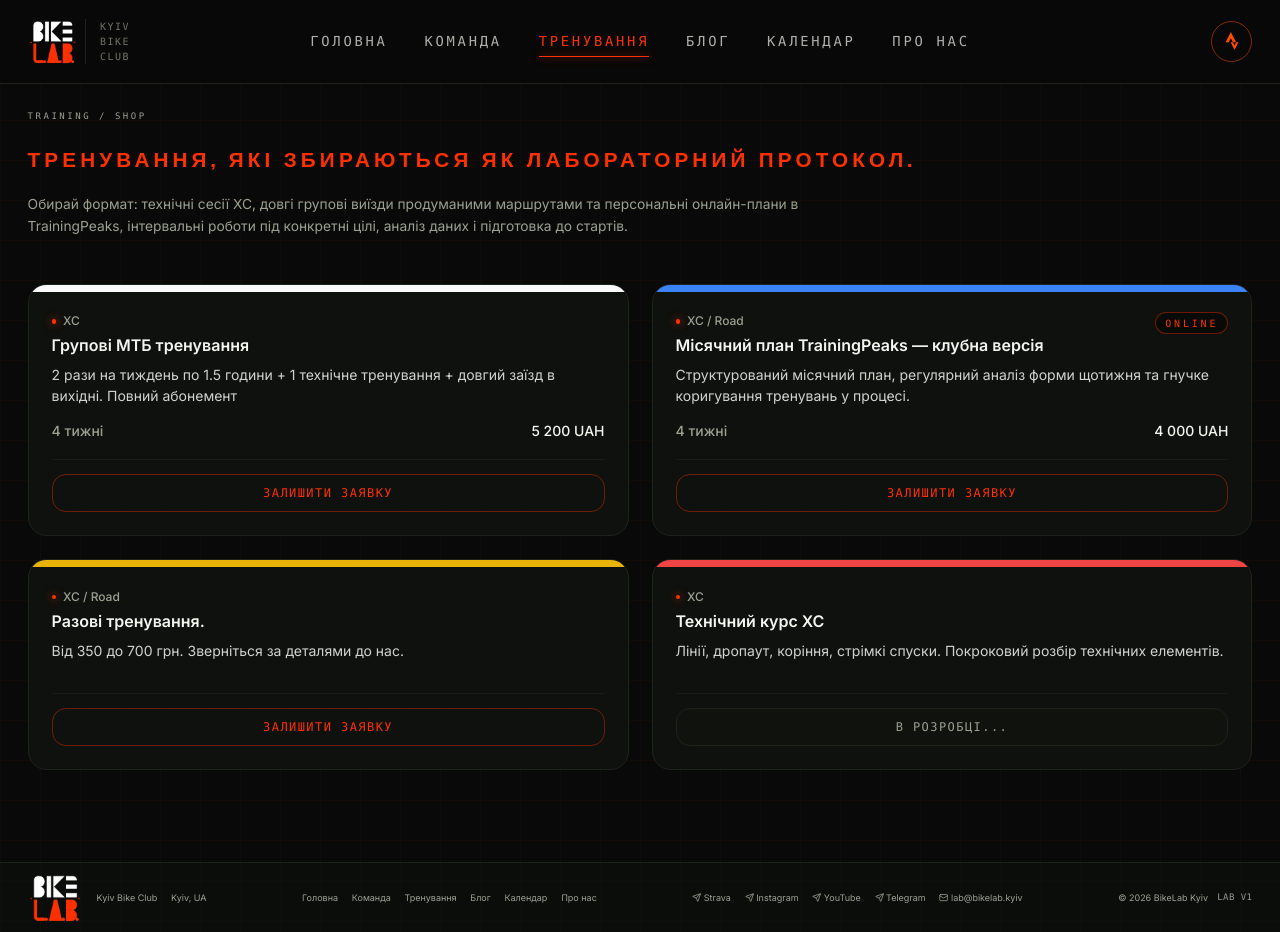
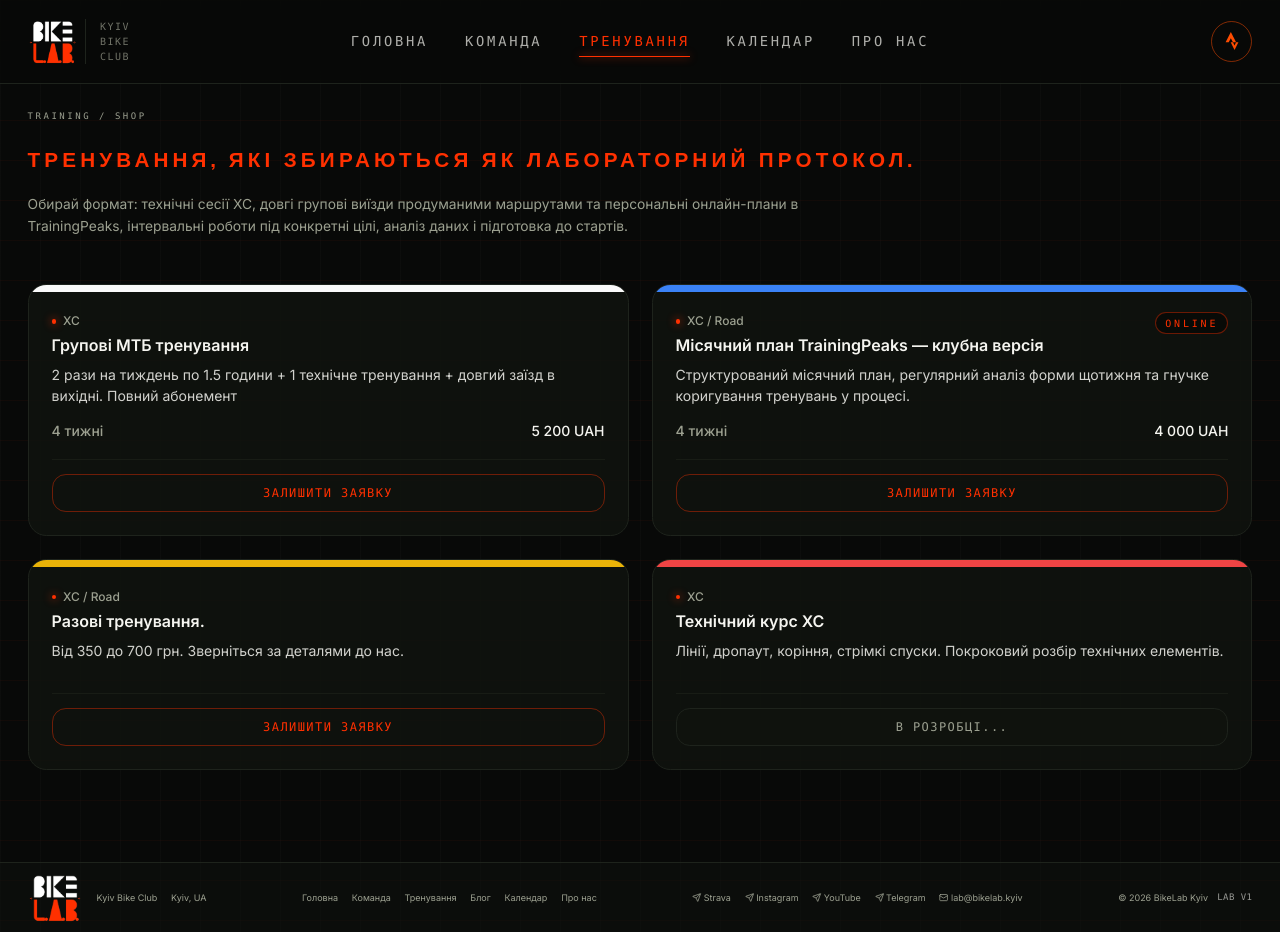
Before and after one commit to VasileAdicto/bikelab-site, a Next.js app: page /training in a window 1280 px wide. Built offline with nearby package versions, Linux system fonts and the light colour scheme.

Commit message:
Remove blog link from navigation for a streamlined user experience.

```diff
--- a/src/components/navigation.tsx
+++ b/src/components/navigation.tsx
@@ -11,7 +11,6 @@ const links = [
   { href: "/", label: "Головна" },
   { href: "/team", label: "Команда" },
   { href: "/training", label: "Тренування" },
-  { href: "/blog", label: "Блог" },
   { href: "/calendar", label: "Календар" },
   { href: "/contacts", label: "Про нас" },
 ];
```
